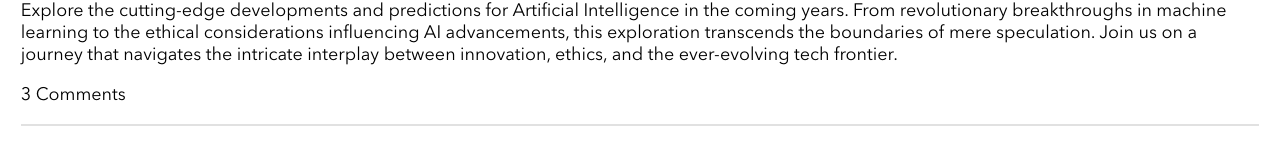
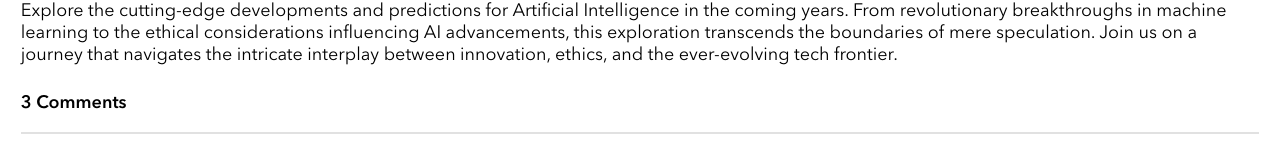
Before and after one commit to suchiashok/suchita-ashok-brainflix, a React (Vite) app: page / in a window 1280 px wide. Shown: the part 560-708 px from the top of the page. Built offline with nearby package versions, Linux system fonts and the light colour scheme.

Commit message:
new component for CommentsForm

```diff
--- a/src/components/MainVideo/MainVideo.scss
+++ b/src/components/MainVideo/MainVideo.scss
@@ -18,8 +18,8 @@
   &__stats {
     display: flex;
     box-sizing: border-box;
-    border-top: .125rem solid #e1e1e1;
-    border-bottom: .125rem solid #e1e1e1;
+    border-top: 0.125rem solid #e1e1e1;
+    border-bottom: 0.125rem solid #e1e1e1;
     gap: 2rem;
   }
   &__views {
@@ -33,4 +33,8 @@
   &__description {
     font-size: 1.125rem;
   }
+  &__commentLength {
+    padding-top: 0.5rem;
+    font-weight: 600;
+  }
 }
```
Also changed, not shown: src/components/CommentsForm/CommentsForm.jsx (added), src/components/CommentsForm/CommentsForm.scss (added).
